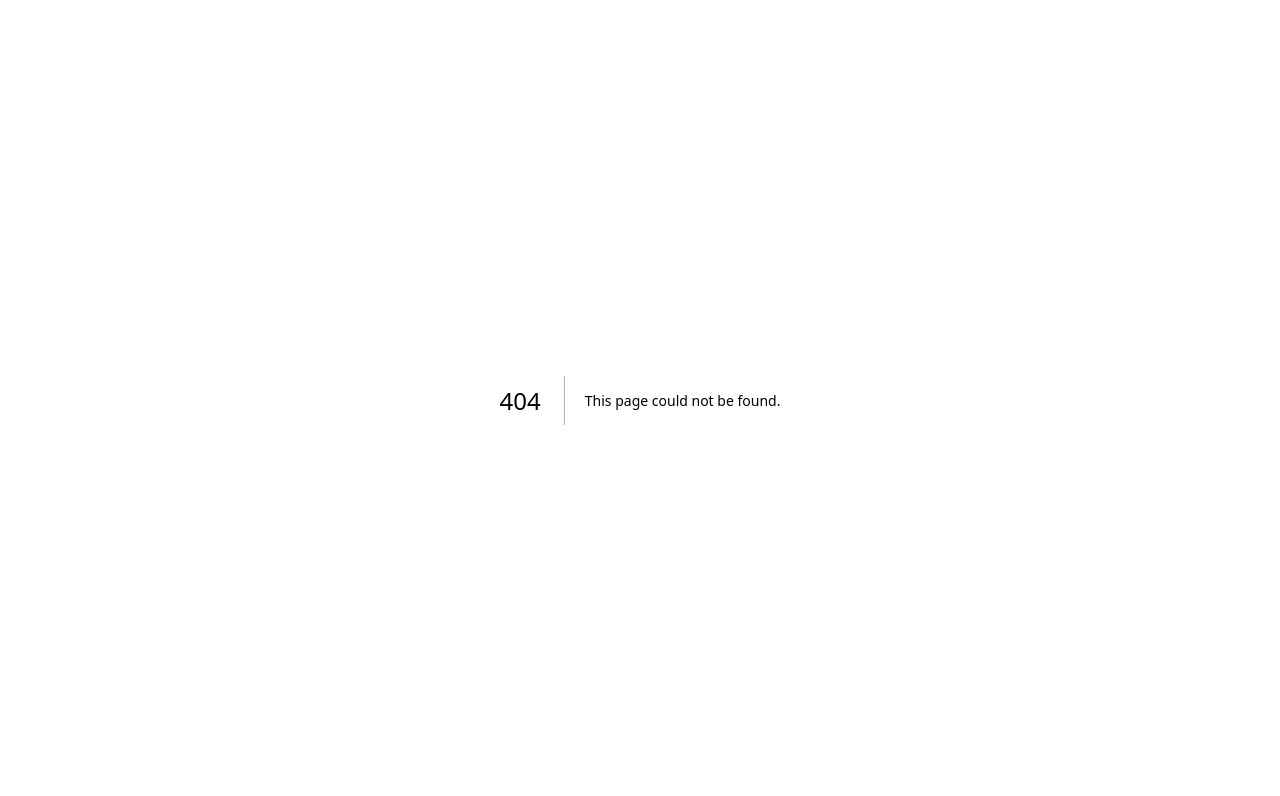
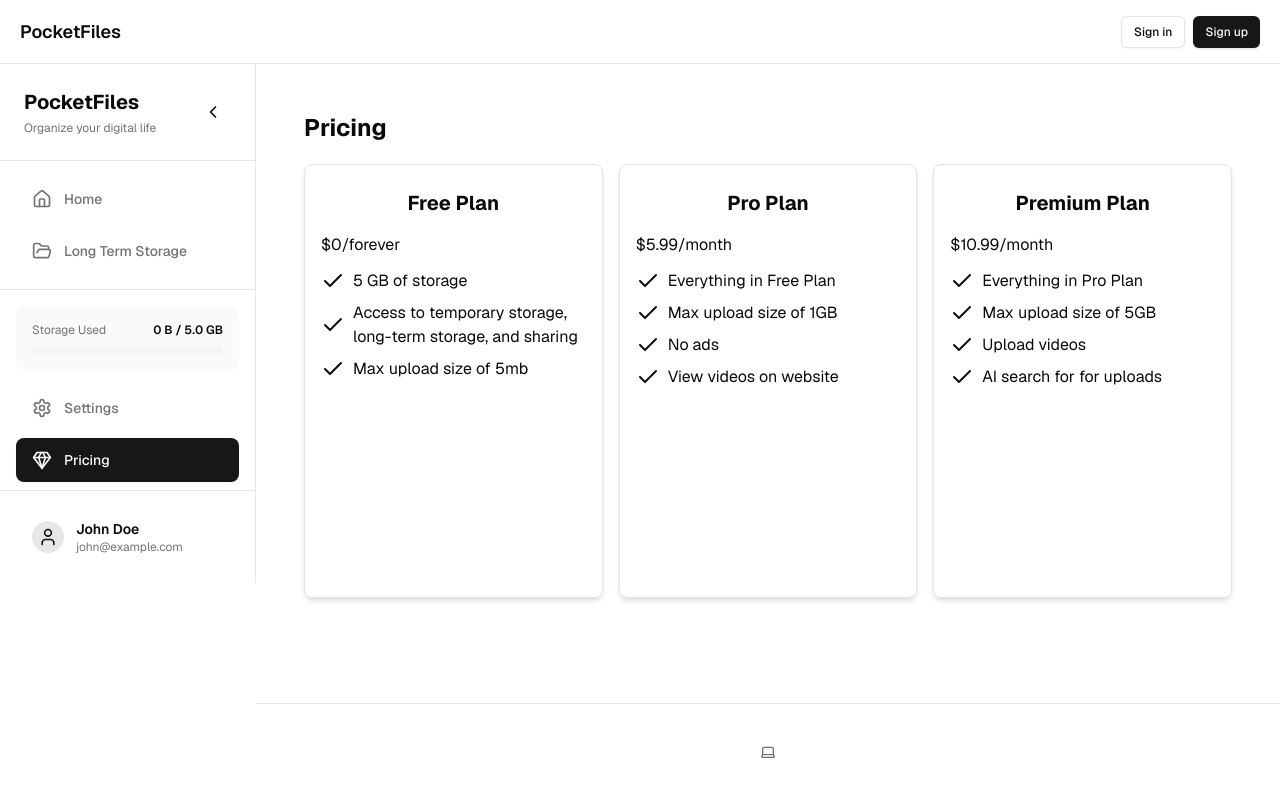
Before and after one commit to Ameyabarve123/pocket_files, a Next.js app: page /dashboard/pricing in a window 1280 px wide. Before the commit this address had no page. Shown: the top 796 px of the page. Built offline with nearby package versions, Linux system fonts and the light colour scheme; no server answers.

Commit message:
pricing section

```diff
--- /dev/null
+++ b/app/dashboard/pricing/page.tsx
@@ -0,0 +1,50 @@
+"use client";
+
+import { Button } from "@/components/ui/button";
+import { createClient } from "@/lib/supabase/client";
+import PricingCard from "@/components/pricing-card";
+
+export default function pricing() {
+  const bulletJson = {
+    "Free Plan": [
+      "5 GB of storage",
+      "Access to temporary storage, long-term storage, and sharing",
+      "Max upload size of 5mb"
+    ],
+    "Pro Plan": [
+      "Everything in Free Plan",
+      "Max upload size of 1GB",
+      "No ads",
+      "View videos on website"
+    ],
+    "Premium Plan": [
+      "Everything in Pro Plan",
+      "Max upload size of 5GB",
+      "Upload videos",
+      "AI search for for uploads"
+    ]
+  }
+
+  return (
+    <div className="p-4  h-full">
+      <h1 className="w-full text-2xl font-bold mb-5">Pricing</h1>
+      <div className="columns-3 h-full">
+        <PricingCard
+          title="Free Plan"
+          text="$0/forever"
+          bullets={bulletJson["Free Plan"]}
+        />
+        <PricingCard
+          title="Pro Plan"
+          text="$5.99/month"
+          bullets={bulletJson["Pro Plan"]}
+        />
+        <PricingCard
+          title="Premium Plan"
+          text="$10.99/month"
+          bullets={bulletJson["Premium Plan"]}
+        />
+      </div>
+    </div>
+  );
+}
--- /dev/null
+++ b/app/dashboard/settings/page.tsx
@@ -0,0 +1,15 @@
+"use client";
+
+import { Button } from "@/components/ui/button";
+import { createClient } from "@/lib/supabase/client";
+import PricingCard from "@/components/pricing-card";
+
+export default function LongTermStorage() {
+
+
+  return (
+    <div className="p-4  h-full">
+
+    </div>
+  );
+}
--- /dev/null
+++ b/components/pricing-card.tsx
@@ -0,0 +1,27 @@
+import { Check } from "lucide-react";
+
+interface PricingCardProps {
+  title: string;
+  text: string;
+  bullets: string[];
+  best?: boolean;
+}
+
+const PricingCard = (props: PricingCardProps) => {
+  return (
+    <div className="p-4 border rounded-lg shadow-md h-4/5">
+      <h1 className="text-xl font-bold mb-2 text-center pb-2 pt-2">{props.title}</h1>
+      <p>{props.text}</p>
+      <ul className="mt-3 space-y-2">
+        {props.bullets.map((bullet, index) => (
+          <li key={index} className="flex items-center gap-2">
+            <Check className="flex-shrink-0" />
+            <span>{bullet}</span>
+          </li>
+        ))}
+      </ul>
+    </div>
+  )
+}
+
+export default PricingCard
--- a/components/sidebar.tsx
+++ b/components/sidebar.tsx
@@ -2,7 +2,7 @@
 
 import Link from "next/link";
 import { usePathname } from "next/navigation";
-import { FolderOpen, Home, Settings, User, ChevronLeft, ChevronRight } from "lucide-react";
+import { Gem, FolderOpen, Home, Settings, User, ChevronLeft, ChevronRight } from "lucide-react";
 import { cn } from "@/lib/utils";
 import { useState } from "react";
 import { useStorage } from "@/components/storage-context";
@@ -151,6 +151,24 @@ export function Sidebar() {
           </Link>
         </div>
 
+        <div className="px-4 pb-2">
+          <Link
+            key={"pricing"}
+            href={"/dashboard/pricing"}
+            className={cn(
+              "flex items-center gap-3 px-4 py-3 rounded-lg text-sm font-medium transition-all",
+              pathname === "/dashboard/pricing"
+                ? "bg-primary text-primary-foreground shadow-sm"
+                : "text-muted-foreground hover:bg-accent hover:text-foreground",
+              isCollapsed && "justify-center"
+            )}
+            title={isCollapsed ? "Pricing" : undefined}
+          >
+            <span className="w-5 h-5 flex-shrink-0"><Gem className="w-5 h-5 flex-shrink-0"></Gem></span>
+            {!isCollapsed && <span>Pricing</span>}
+          </Link>
+        </div>
+
         {/* Profile */}
         <div className="p-4 border-t border-border">
           <Link
```
